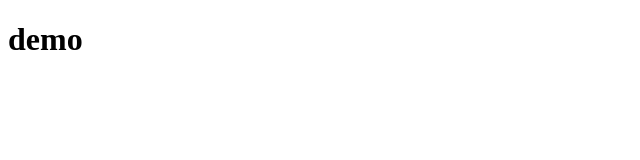
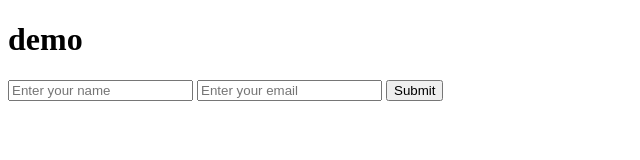
Before and after one commit to YOoGURT84/git-demo, a plain HTML site: page index.html in a window 1280 px wide. Shown: the whole page, without its empty margins (0-640 px from the left). Drawn offline with Linux system fonts and the light colour scheme.

Commit message:
2nd commit

```diff
--- a/index.html
+++ b/index.html
@@ -7,5 +7,9 @@
 </head>
 <body>
     <h1>demo</h1>
+    <form action="https://httpbin.org/post" method="POST">
+        <input type="text" name="name" placeholder="Enter your name">
+        <input type="email" name="email" placeholder="Enter your email">
+        <button type="submit">Submit</button>
 </body>
 </html>
```
